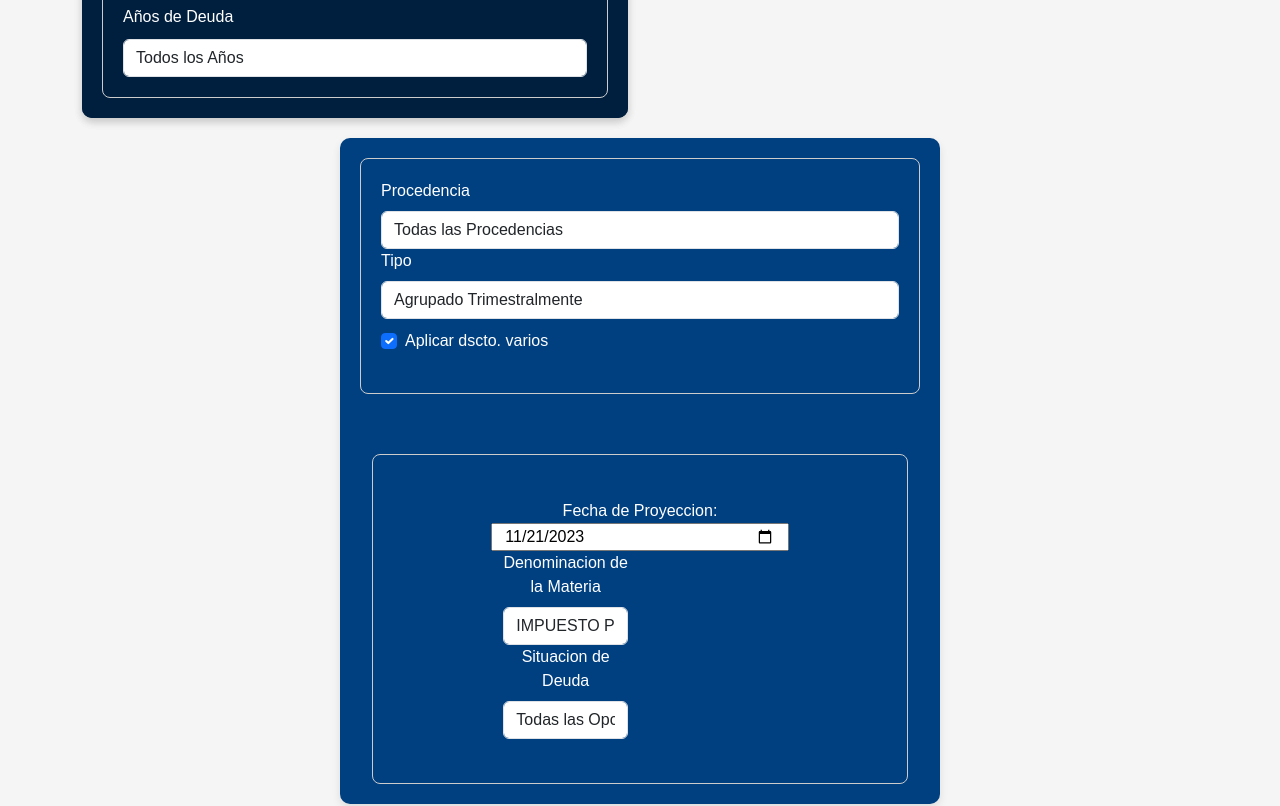
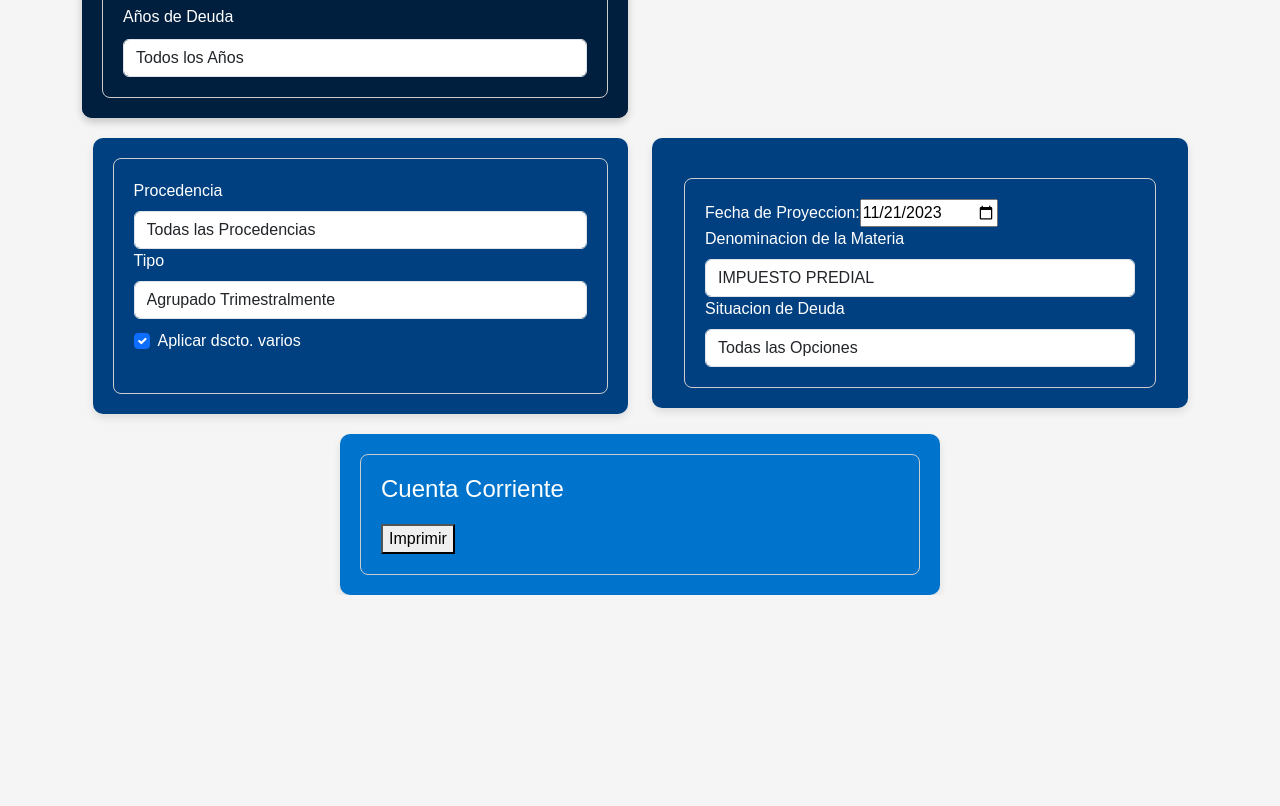
Before and after one commit to josephmb830/consultacc, a React (Create React App) app: page / in a window 1280 px wide. Shown: the part 240-1046 px from the top of the page. After the commit the page ends 835 px from the top, so only its background shows below. Built offline with nearby package versions, Linux system fonts and the light colour scheme.

Commit message:
criterios secundarios en grid

```diff
--- a/public/index.html
+++ b/public/index.html
@@ -9,21 +9,9 @@
       name="description"
       content="Web site created using create-react-app"
     />
-    <link rel="apple-touch-icon" href="%PUBLIC_URL%/logo192.png" />
-    <!--
-      manifest.json provides metadata used when your web app is installed on a
-      user's mobile device or desktop. See https://developers.google.com/web/fundamentals/web-app-manifest/
-    -->
+     <link rel="apple-touch-icon" href="%PUBLIC_URL%/logo192.png" />
     <link rel="manifest" href="%PUBLIC_URL%/manifest.json" />
-    <!--
-      Notice the use of %PUBLIC_URL% in the tags above.
-      It will be replaced with the URL of the `public` folder during the build.
-      Only files inside the `public` folder can be referenced from the HTML.
 
-      Unlike "/favicon.ico" or "favicon.ico", "%PUBLIC_URL%/favicon.ico" will
-      work correctly both with client-side routing and a non-root public URL.
-      Learn how to configure a non-root public URL by running `npm run build`.
-    -->
     <link href="https://cdn.jsdelivr.net/npm/bootstrap@5.3.2/dist/css/bootstrap.min.css" rel="stylesheet" integrity="sha384-T3c6CoIi6uLrA9TneNEoa7RxnatzjcDSCmG1MXxSR1GAsXEV/Dwwykc2MPK8M2HN" crossorigin="anonymous">
 
     <title>React App</title>
--- a/src/App.css
+++ b/src/App.css
@@ -127,14 +127,6 @@ h2 {
   box-shadow: 0 4px 8px rgba(0, 0, 0, 0.1);
 }
 
-
-.filter-group {
-  border: 1px solid #ccc;
-  padding: 20px;
-  border-radius: 8px;
-  margin-bottom: 20px; /* Agregado para separar los grupos */
-}
-
 /* ...criterios de filtración ... */
 
 .grid-template-columns-lg-7 {
--- a/src/App.js
+++ b/src/App.js
@@ -50,10 +50,28 @@ function App() {
 
       {/* Sección de Filtros en card azul claro */}
       <div className="card-container">
-        <div className="card dark-blue-card">
-          <FiltersInputSection />
-          <FilterSection />
+
+        <div className="row">
+
+          <div className="col-lg-6">
+
+            <div className="card dark-blue-card">
+              <FiltersInputSection />
+            </div>
+
+          </div>
+
+          <div className="col-lg-6">
+
+            <div className="card dark-blue-card">
+              <FilterSection />
+            </div>
+
+          </div>
+
+
         </div>
+
       </div>
 
       {/* Sección de CtaCte en card azul oscuro */}
--- a/src/components/CtaCteSection.js
+++ b/src/components/CtaCteSection.js
@@ -6,8 +6,11 @@ const CtaCteSection = () => {
 
     <div className="ctacte-section">
       {/* Sección de cuenta corriente */}
-      <h2>Cuenta Corriente</h2>
+      <h2 class="ctacte-section__title">Cuenta Corriente</h2>
       {/* Aquí deberías implementar la lógica para mostrar los datos de la cuenta corriente */}
+      <div className="">
+        <button>Imprimir</button>
+      </div>
     </div>
 
   );
--- a/src/components/FilterSection.js
+++ b/src/components/FilterSection.js
@@ -18,23 +18,11 @@ const FilterSection = () => {
   return (
     <Container>
       <div className="filter-group">
-        <Row className="justify-content-center">
-          <Col md={8}>
-            <div className="text-center p-4">
-              <Form>
-                <Row>
-                  {/* Fecha de Proyección */}
-                  <label>Fecha de Proyeccion:</label>
-                  <input type="date" defaultValue={new Date().toISOString().split('T')[0]} />
-                  <Col md={6}>
-                    <FilterDropdown label="Denominacion de la Materia" options={materiaOptions} defaultOption={materiaOptions[0]} />
-                    <FilterDropdown label="Situacion de Deuda" options={situacionOptions} defaultOption={situacionOptions[0]} />
-                  </Col>
-                </Row>
-              </Form>
-            </div>
-          </Col>
-        </Row>
+        {/* Fecha de Proyección */}
+        <label>Fecha de Proyeccion:</label>
+        <input type="date" defaultValue={new Date().toISOString().split('T')[0]} />
+        <FilterDropdown label="Denominacion de la Materia" options={materiaOptions} defaultOption={materiaOptions[0]} />
+        <FilterDropdown label="Situacion de Deuda" options={situacionOptions} defaultOption={situacionOptions[0]} />
       </div>
     </Container>
   );
--- a/src/components/InputFields.js
+++ b/src/components/InputFields.js
@@ -12,8 +12,8 @@ const InputFields = () => {
   return (
     <div className="input-fields">
       {/* Código de Contribuyente */}
-      <label>Codigo de Contribuyente:</label>
-      <input type="number" placeholder="Ingrese código"class="form-control" />
+      <label class="input-fields__text">Codigo de Contribuyente:</label>
+      <input class="input-fields__input form-control" type="number" placeholder="Ingrese código" />
 
       {/* Código de Predio */}
       <label>Codigo de Predio:</label>
```
